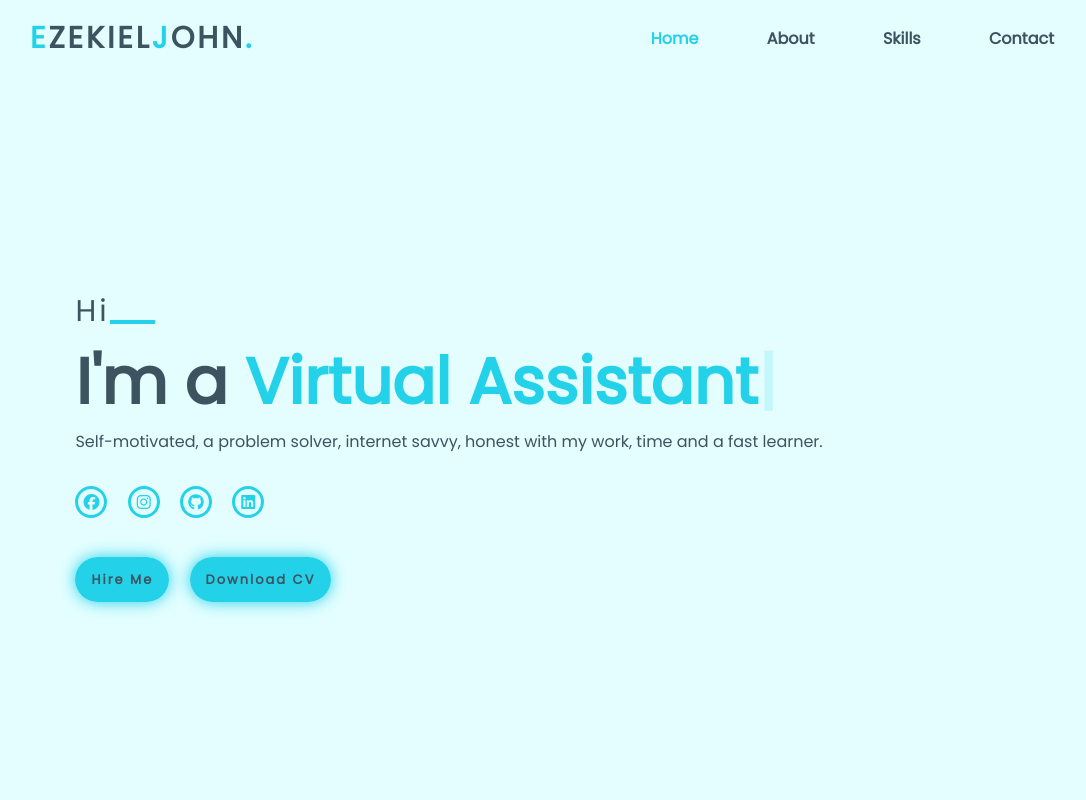
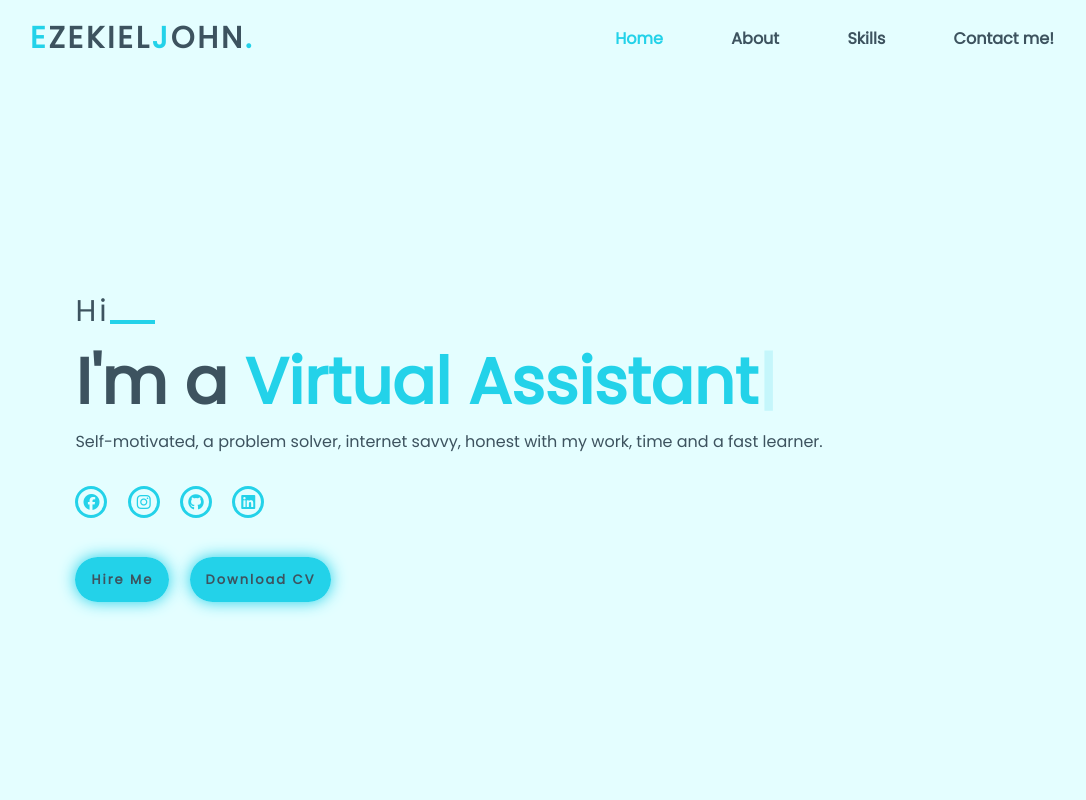
Before and after one commit to ezekieljohnwebdev/ezekieljohnwebdev.github.io, a plain HTML site: page index.html in a window 1280 px wide. Shown: the top 800 px of the page, without its empty margins (98-1184 px from the left). Drawn offline with nearby package versions, Linux system fonts and the light colour scheme.

Commit message:
Update index.html

```diff
--- a/index.html
+++ b/index.html
@@ -25,7 +25,7 @@
             <a href="#home" class="active">Home</a>
             <a href="#about">About</a>
             <a href="#skills">Skills</a>
-            <a href="#contact">Contact</a>
+            <a href="#contact">Contact me!</a>
         </nav>
 
 </header>
```
